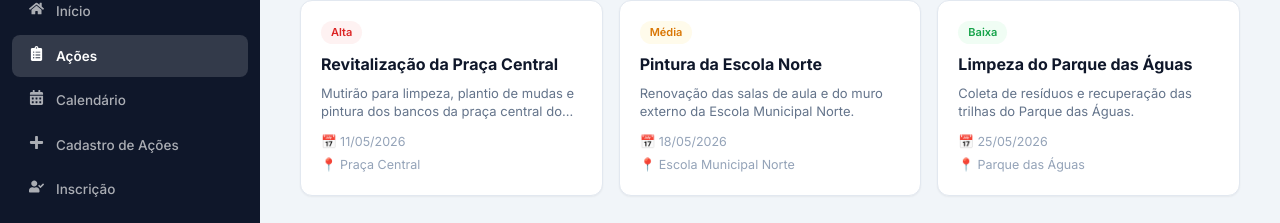
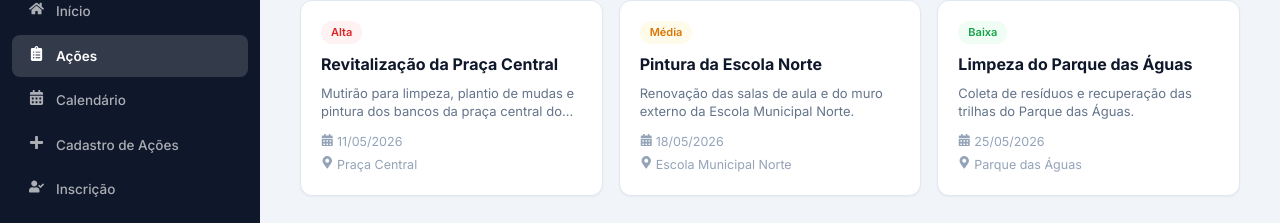
Before and after one commit to wandergale/vizinhaca-digital, a React (Vite) app in the folder frontend/: page /acoes in a window 1280 px wide. Shown: the part 96-319 px from the top of the page. Built offline with nearby package versions, Linux system fonts and the light colour scheme; no server answers.

Commit message:
Update Actions.jsx

```diff
--- a/frontend/src/pages/Actions.jsx
+++ b/frontend/src/pages/Actions.jsx
@@ -3,6 +3,8 @@ import { Link } from 'react-router-dom';
 import acaoService from '../services/acaoService';
 import { rotuloPrioridade } from '../services/mockData';
 import '../styles/actions.css';
+
+import { FaCalendarAlt, FaMapMarkerAlt } from 'react-icons/fa';
 
 export default function Actions() {
   const [acoes, setAcoes] = useState([]);
@@ -10,7 +12,6 @@ export default function Actions() {
   const [filtro, setFiltro] = useState('');
 
   useEffect(() => {
-    // GET /actions (com fallback para mock dentro do service)
     acaoService.listar()
       .then((dados) => setAcoes(dados))
       .finally(() => setCarregando(false));
@@ -46,8 +47,8 @@ export default function Actions() {
               <h3>{acao.title}</h3>
               <p className="action-card-desc">{acao.description}</p>
               <div className="action-card-meta">
-                <span>📅 {new Date(acao.date).toLocaleDateString('pt-BR')}</span>
-                <span>📍 {acao.location}</span>
+                <span><FaCalendarAlt /> {new Date(acao.date).toLocaleDateString('pt-BR')}</span>
+                <span><FaMapMarkerAlt /> {acao.location}</span>
               </div>
             </Link>
           ))}
```
